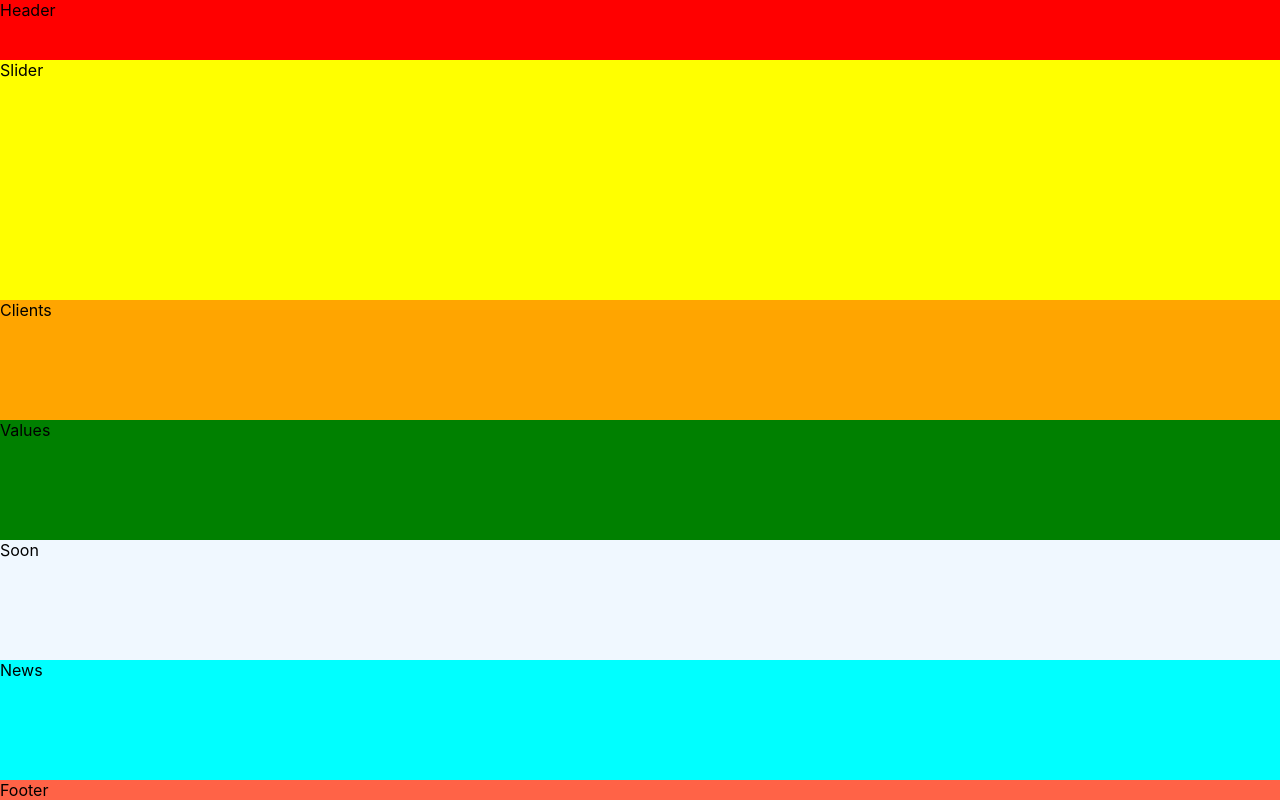
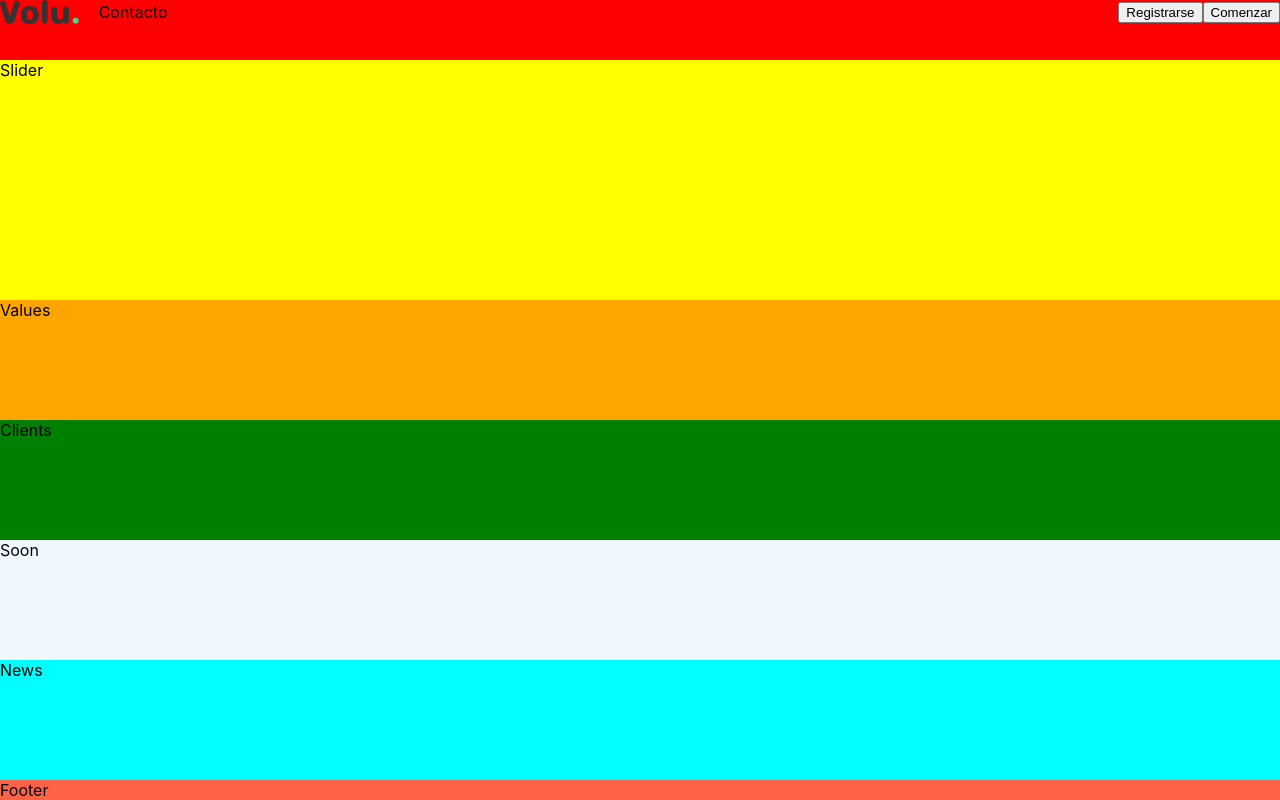
Before and after one commit to saulwolfdev/volu-landing-page, a React (Create React App) app: page / in a window 1280 px wide. Built offline with nearby package versions, Linux system fonts and the light colour scheme.

Commit message:
add mockData

```diff
--- /dev/null
+++ b/src/components/common/Header.css
@@ -0,0 +1,20 @@
+.header-container {
+    display: flex;
+    align-items: center;
+}
+
+.menu-items {
+    list-style: none;
+    margin: 0;
+    padding: 0;
+}
+
+.button-container {
+    margin-left: auto;
+}
+
+.logo {
+    width: 78.64px;
+    height: 24px;
+    margin-right: 20px;
+}
--- a/src/components/common/Header.js
+++ b/src/components/common/Header.js
@@ -1,9 +1,26 @@
 import React from "react";
+import mockData from '../mockData/mockData.json';
+import LogoSVG from '../assets/Logo.svg'; // Importa el archivo SVG
+import "./Header.css";
 
-export function Header(){
-    return(
-        <>
-        Header
-        </>
-    )
+export function Header() {
+    const { logo, menu, buttons } = mockData.header;
+
+    return (
+        <div className="header-container">
+            <img src={LogoSVG} alt={logo.altText} className="logo"/> {/* Muestra el archivo SVG importado */}
+            <ul className="menu-items">
+                {menu.items.map(item => (
+                    <li key={item.id}>{item.text}</li>
+                ))}
+            </ul>
+            <div className="button-container">
+                {buttons.map(button => (
+                    <button key={button.id} style={{ backgroundColor: button.color }}>
+                        {button.text}
+                    </button>
+                ))}
+            </div>
+        </div>
+    );
 }
--- a/src/components/common/WrapperContainer.js
+++ b/src/components/common/WrapperContainer.js
@@ -62,10 +62,10 @@ export function WrapperContainer(){
                     <Slider/>
         </ContanierSlider>
          <ContanierValues>
-                    <Values/>
+                    <Clients/>
          </ContanierValues>
          <ContanierClients>
-                    <Clients/>
+                    <Values/>
          </ContanierClients>
          <ContanierSoon>
                     <Soon/>
--- /dev/null
+++ b/src/components/mockData/mockData.json
@@ -0,0 +1,243 @@
+{
+    "header": {
+        "id": "header1",
+        "logo": {
+          "id": "logo1",
+          "svgPath": "../assets/Logo.svg",
+          "altText": "Logo de Volu."
+        },
+        "menu": {
+          "id": "menu1",
+          "items": [
+            {
+              "id": "item1",
+              "text": "Contacto"
+            }
+          ]
+        },
+        "buttons": [
+          {
+            "id": "button1",
+            "text": "Registrarse",
+            "color": "Verde"
+          },
+          {
+            "id": "button2",
+            "text": "Comenzar",
+            "color": "Blanco"
+          }
+        ]
+      },
+      "mainSection": {
+        "id": "mainSection1",
+        "title": {
+          "id": "title1",
+          "text": "Evoluciona tu negocio"
+        },
+        "subTitle": {
+          "id": "subTitle1",
+          "text": "Revoluciona tus oportunidades"
+        },
+        "description": {
+          "id": "desc1",
+          "text": "Vinculando empresas con las mejores oportunidades del mercado"
+        },
+        "illustration": {
+          "id": "illust1",
+          "description": "Ilustración de una notebook",
+          "altText": "Notebook"
+        }
+      },
+    "additionalSection": {
+      "id": "additionalSection1",
+      "title": {
+        "id": "title2",
+        "text": "Descubre como con Volu"
+      },
+      "description": {
+        "id": "desc2",
+        "text": "Somos la plataforma B2B que redefine el abastecimiento, optimizando cada paso del proceso mediante licitaciones competitivas. Para los compradores, aseguramos las mejores condiciones del mercado, facilitando la adquisición de bienes y/o servicios que destaquen en costo y calidad, mientras que al mismo tiempo damos a los proveedores una ventana al exterior, proporcionando una visibilidad directa a las demandas comerciales más relevantes."
+      },
+      "image": {
+        "id": "image2",
+        "description": "Lampara con tuercas",
+        "altText": "Lampara"
+      }
+    },
+    "valuesSection": {
+      "mission": {
+        "id": "mission1",
+        "icon": "cohete",
+        "title": "Misión",
+        "text": "Conectar y potenciar negocios",
+        "description": "Nuestro propósito es ser el nexo entre compradores y proveedores. Nos enfocamos en eficientizar la búsqueda de soluciones de calidad, propiciando un proceso fluido, eficaz y beneficioso para todas las partes involucradas"
+      },
+      "vision": {
+        "id": "vision1",
+        "icon": "ojo",
+        "title": "Visión",
+        "text": "Innovar en el comercio B2B de Latinoamérica",
+        "description": "Nos proyectamos como la herramienta líder y pionera en el comercio B2B de Latinoamérica, estableciendo el estándar de excelencia e impulsando una dinámica de mercado en la que la competencia se traduce en oportunidades para todos."
+      },
+      "promise": {
+        "id": "promise1",
+        "icon": "corazon",
+        "title": "Promesa",
+        "text": "Crecimiento mutuo y éxito compartido",
+        "description": "Te aseguramos las mejores condiciones del mercado y te ofrecemos la plataforma para expandir tus oportunidades de ventas. Con volu, el crecimiento y el éxito son una experiencia compartida"
+      },
+      "values": {
+        "id": "values1",
+        "icon": "varita",
+        "title": "Valores",
+        "text": "innovación, eficiencia y pasión",
+        "description": "Nos mueve la innovación continua, la búsqueda de la eficacia en cada acción y la pasión por lo que hacemos. Estamos comprometidos con la inclusión, la seguridad y la autenticidad, y trabajamos para que estos principios se reflejen en cada interacción"
+      }
+    },
+    "tabSection": {
+      "id": "tabSection1",
+      "tabs": [
+        {
+          "id": "tab1",
+          "title": "Comprador",
+          "content": {
+            "id": "content1",
+            "title": "Soy comprador",
+            "text": "Lleva a cabo tus operaciones con confianza y eficiencia en volu"
+          }
+        },
+        {
+          "id": "tab2",
+          "title": "Proveedor",
+          "content": {
+            "id": "content2",
+            "title": "...",
+            "text": "..."
+          }
+        }
+      ]
+    },
+      "content": {
+        "id": "content1",
+        "title": "Soy comprador",
+        "text": "Lleva a cabo tus operaciones con confianza y eficiencia en volu",
+        "image": {
+          "id": "image1",
+          "description": "Ilustración de licitación",
+          "altText": "licitación"
+        },
+        "additionalText": {
+          "id": "additionalText1",
+          "steps": [
+            {
+              "id": "step1",
+              "icon": "lapiz-cuaderno",
+              "title": "Genera tu licitación",
+              "subtitle": "Inicia con solidez",
+              "description": "Usa nuestro formato preestablecido y crea tu licitación en minutos, dando el primer paso hacia una compra exitosa."
+            },
+            {
+              "id": "step2",
+              "icon": "filtro",
+              "title": "Filtra proveedores",
+              "subtitle": "Selecciona con inteligencia",
+              "description": "Nuestro algoritmo avanzado prospecta y filtra los mejores proveedores a nivel mundial, ajustándolos a tus necesidades de licitación."
+            },
+            {
+              "id": "step3",
+              "icon": "dolar",
+              "title": "Cotiza eficientemente",
+              "subtitle": "Maximiza tu alcance",
+              "description": "Aprovecha nuestro sistema inteligente para cotizar rápidamente, conectándote con propuestas competitivas que sobresalen en calidad y precio."
+            },
+            {
+              "id": "step4",
+              "icon": "cuadrados",
+              "title": "Centralización de propuestas",
+              "subtitle": "Compara con claridad",
+              "description": "Recibe todas las propuestas en un solo lugar, facilitando la comparación y elección de la mejor opción."
+            }
+          ]
+        }
+      },
+    "upcomingFeatures": {
+      "id": "upcomingFeatures1",
+      "Subtitle": "Futuras funcionalidades",
+      "title": "Próximamente",
+      "features": [
+        {
+          "id": "feature1",
+          "icon": "timer",
+          "title": "Análisis de riesgos",
+          "description": "Nuestro algoritmo evalúa los riesgos, orientándote para tomar decisiones más acertadas, más allá del costo."
+        },
+        {
+          "id": "feature2",
+          "icon": "messenge",
+          "title": "Retroalimentación",
+          "description": "Asegura la mejora constante con seguimiento de retroalimentación en cada fase del proceso."
+        },
+        {
+          "id": "feature3",
+          "icon": "capas",
+          "title": "Trazabilidad",
+          "description": "Mantén un seguimiento completo de todas las etapas de producción y distribución de tu compra, con un registro detallado de cada una."
+        }
+      ]
+    },
+    "callToAction": {
+      "id": "callToAction1",
+      "text": "Accede a todos estos servicios por solo una tarifa de mantenimiento de $XXXXX al mes. Abre tu cuenta ahora y comienza a transformar tu forma de hacer negocios",
+      "subtitle": "Abre tu cuenta ahora y comienza a transformar tu forma de hacer negocios",
+      "button": {
+        "id": "button1",
+        "text": "Lo quiero"
+      },
+      "image": {
+        "id": "image1",
+        "description": "cohete despegando",
+        "altText": "cohete"
+      }
+    },
+    "footer": {
+      "id": "footer1",
+      "navigationLinks": [
+          {
+            "id": "navLink1",
+            "text": "Inicio",
+            "url": "/inicio"
+          },
+          {
+            "id": "navLink2",
+            "text": "Nosotros",
+            "url": "/nosotros"
+          },
+          {
+            "id": "navLink3",
+            "text": "Precios",
+            "url": "/precios"
+          },
+          {
+            "id": "navLink4",
+            "text": "Contacto",
+            "url": "/contacto"
+          }
+        ],
+        "legalLinks": [
+          {
+            "id": "legalLink1",
+            "text": "Términos y condiciones",
+            "url": "/terminos-y-condiciones"
+          },
+          {
+            "id": "legalLink2",
+            "text": "Aviso de privacidad",
+            "url": "/aviso-de-privacidad"
+          }
+        ],
+      "copyright": {
+        "id": "copyright1",
+        "text": "© Volu Technologies S.A.P.I. de C.V.- 2023. Todos los derechos reservados."
+      }
+    }
+  }
```
Also changed, not shown: src/components/assets/Logo.svg (added).
